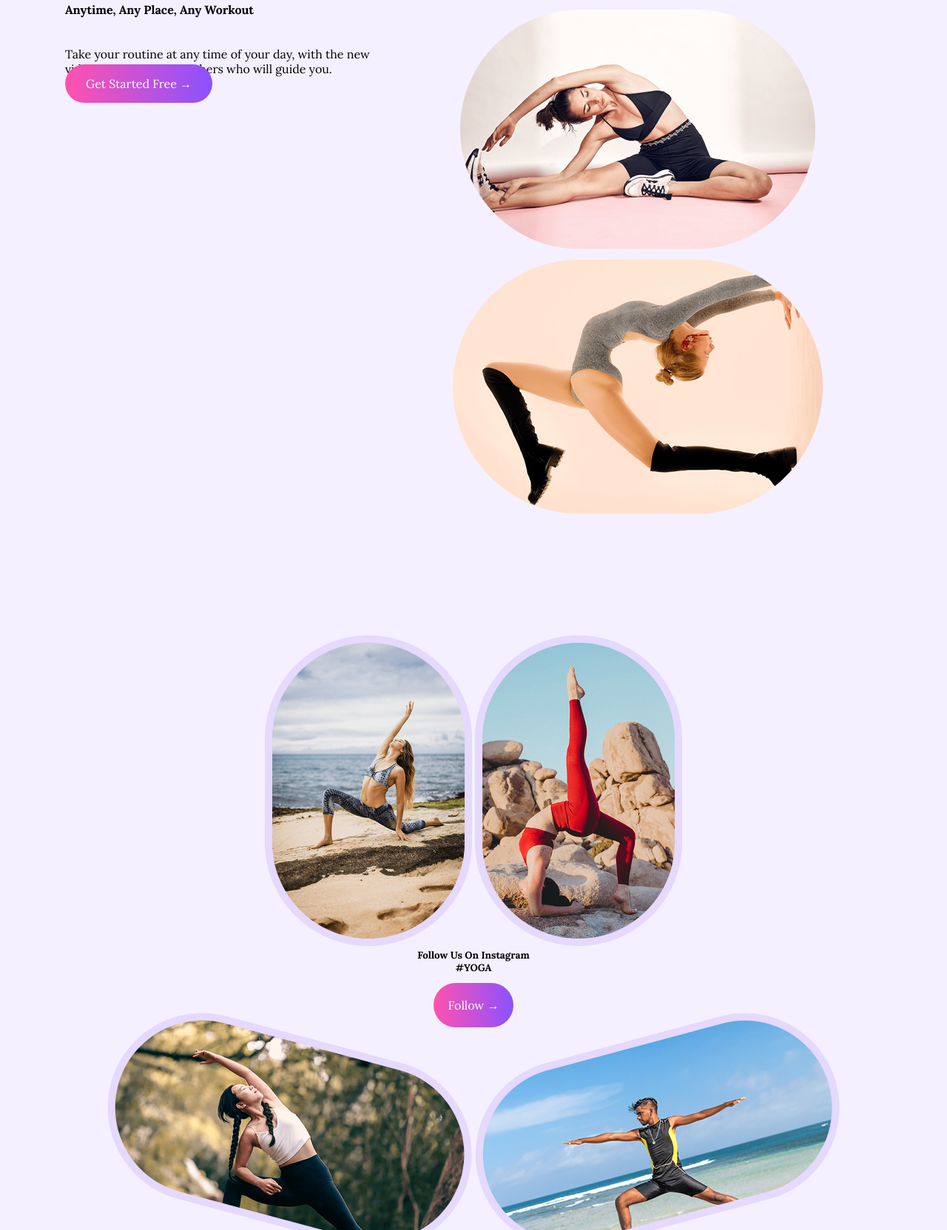
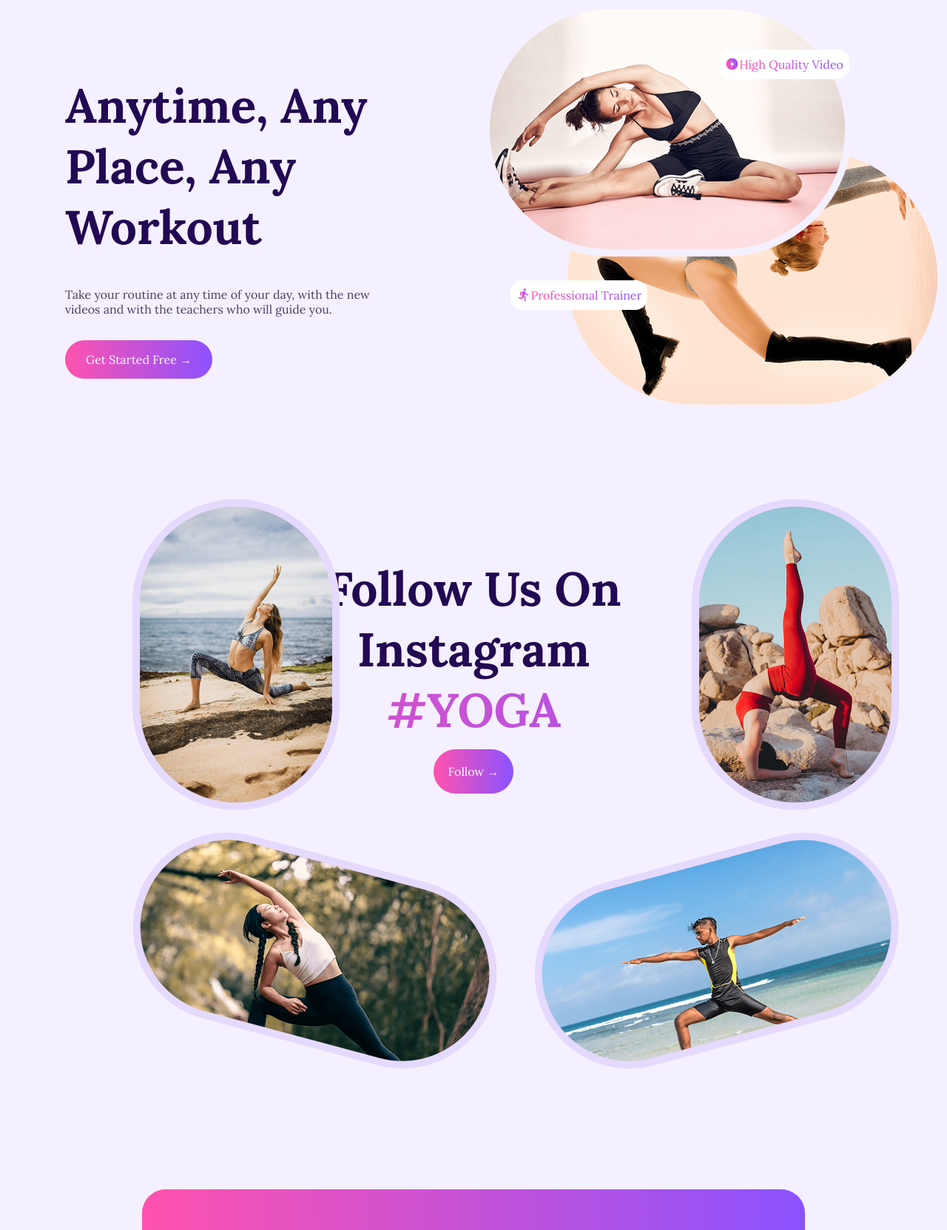
Before and after one commit to laegel123/responsive-yoga-website, a plain HTML site: page index.html in a window 1280 px wide. Shown: the part 1992-3655 px from the top of the page at 74% size. Drawn offline with Linux system fonts and the light colour scheme; a web font is replaced by a local one.

Commit message:
modify pages

```diff
--- a/index.html
+++ b/index.html
@@ -147,42 +147,63 @@
 
             <section class="part-risa">
                 <section class="section4">
-                    <section>
-                        <h1 class="title">Anytime, Any Place, Any Workout</h1>
-                        <p>Take your routine at any time of your day, with the new videos and with the teachers who will
+                    <section class="sec4-content">
+                        <h1 class="bigger-font-size title-font-color">Anytime, Any Place, Any Workout</h1>
+                        <p class="h4-font-size text-font-color">Take your routine at any time of your day, with the new
+                            videos and with the teachers who will
                             guide
                             you.</p>
                         <div><a href="">Get Started Free →</a></div>
                     </section>
-                    <section>
-                        <img src="./assets/routine-yoga-1.png" alt="">
-                        <!--put "high quality video" text & logo-->
-                        <img src="./assets/routine-yoga-2.png" alt="">
-                        <!--put "Professional trainer" text & logo-->
+                    <section class="sec4-img">
+                        <div>
+                            <div style="z-index: 2;"><img class="yoga-pic" src="./assets/routine-yoga-1.png" alt=""></div>
+                            <div class="horrizontally"  id="yoga1-text">
+                                <div><img class="icon" src="./assets/icon/ri_play-circle-fill.png" alt=""></div>
+                                <div class="text-center">
+                                    <p class="gradient-text">High Quality Video</p>
+                                </div>
+                            </div>
+                        </div>
+                        <div>
+                            <div><img class="yoga-pic" id="yoga2-pic" src="./assets/routine-yoga-2.png" alt=""></div>
+                            <div class="horrizontally" id="yoga2-text">
+                                <div><img class="icon" src="./assets/icon/ri_run-fill.png" alt=""></div>
+                                <div class="text-center">
+                                    <p class="gradient-text">Professional Trainer</p>
+                                </div>
+                            </div>
+                        </div>
                     </section>
                 </section>
                 <section class="section5">
-                    <section class="photo">
+                    <section class="sec5-text">
+                        <h1 class="bigger-font-size title-font-color">Follow Us On <br>Instagram</h1>
+                        <h1 class="bigger-font-size gradient-text">#YOGA</h1>
+                        <div>
+                            <a href="">Follow →</a>
+                        </div>
+                    </section>
+                    <section class="sec5-img">
                         <img src="./assets/follow-yoga-1.png" alt="">
                         <img src="./assets/follow-yoga-2.png" alt="">
-                        <section class="sec5-text">
-                            <h1 class="title">Follow Us On Instagram</h1>
-                            <h1 class="tag">#YOGA</h1>
-                            <div><a href="">Follow →</a></div>
-                        </section>
                         <img src="./assets/follow-yoga-3.png" alt="">
                         <img src="./assets/follow-yoga-4.png" alt="">
                     </section>
                 </section>
                 <section class="section6">
-                    <h1 id="big-f">Join our newsletter</h1>
-                    <p>Subscribe to our newsletter to be aware of many things on discounts, gifts, training and much more.
+                    <section>
+                        <h1 class="big-font-size">Join our newsletter</h1>
+                        <p class="h4-font-size">Subscribe to our newsletter to be aware of many things on discounts, gifts,
+                            training and much
+                            more.
                             Just
                             enter your email.</p>
                         <form action="" method="post">
                             <input type="email" placeholder="For latest update send mail" style="padding-left: 24px;">
                             <input id="button" type="submit" value="Subscribe→" style="color: white;">
                         </form>
+                    </section>
                 </section>
             </section>
         </main>
--- a/main.css
+++ b/main.css
@@ -286,6 +286,7 @@ nav ul li a:hover {
 .niche > div:nth-child(2) p {
     font-size: var(--h4-font-size);
     line-height: 1.5rem;
+    color: var(--text-color);
 }
 .niche > div:nth-child(2) > span {
     display: block;
```
Lines whose indentation alone changed are shown as unchanged.
